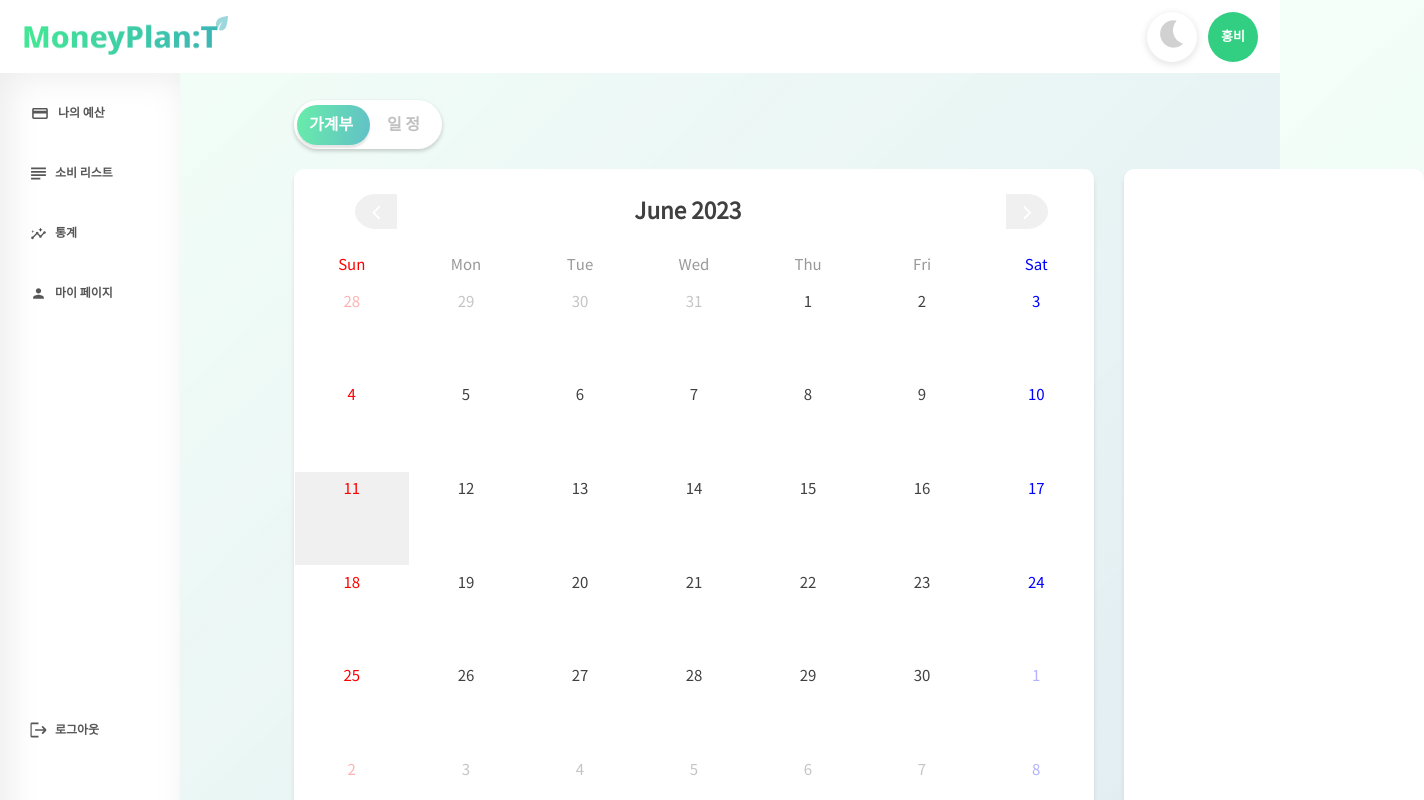
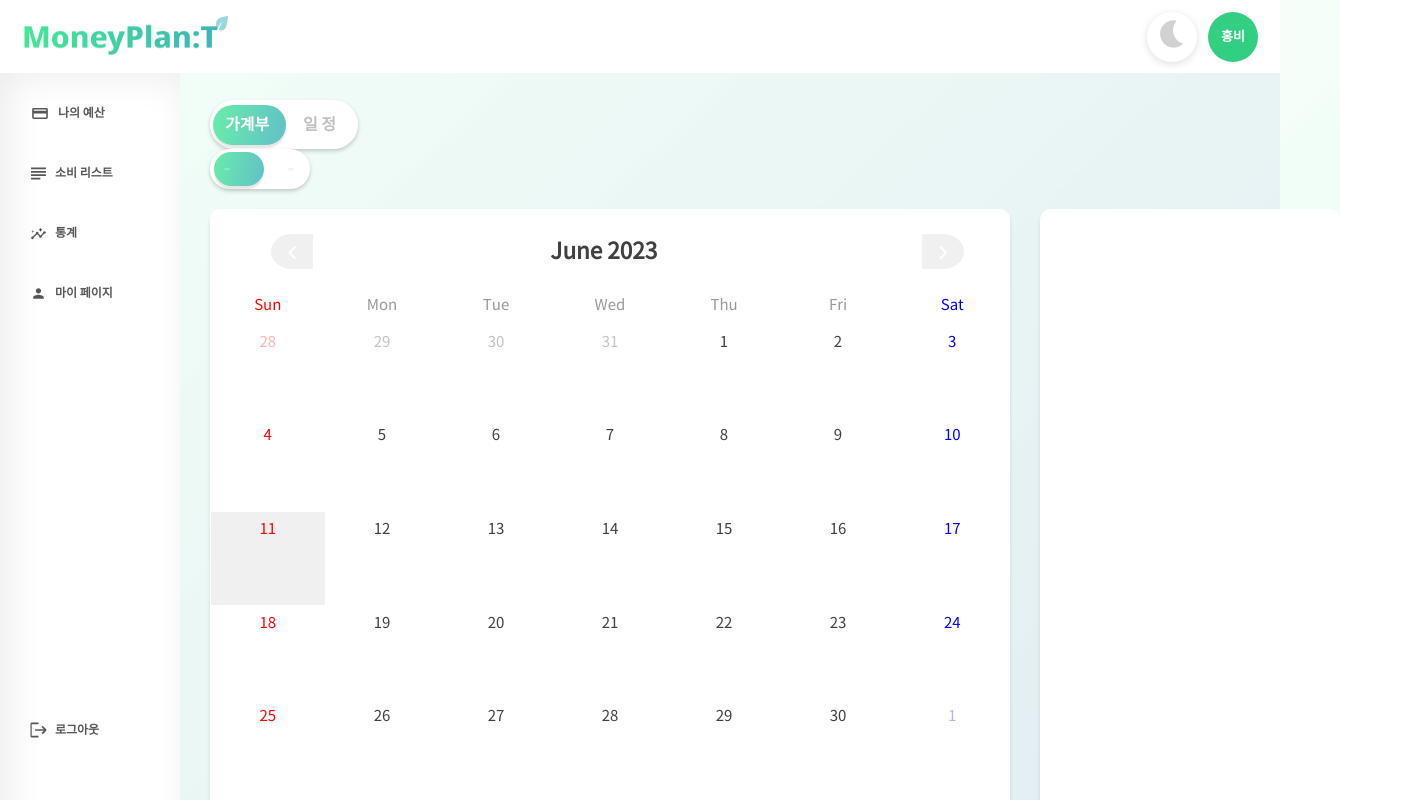
Before and after one commit to lamsasa/frontCheck, a React (Create React App) app: page / in a window 1280 px wide. Shown: the top 800 px of the page, 1424 px wide, since content can reach past the window. Built offline with nearby package versions, Linux system fonts and the light colour scheme; no server answers.

Commit message:
♻️ css 코드 위치 수정 & 🎨 토글버튼 사이즈 수정

```diff
--- a/src/components/Common/Box.jsx
+++ b/src/components/Common/Box.jsx
@@ -19,20 +19,24 @@ const BoxStyle = styled.div`
     padding: 20px;
     align-items: center;
   }
+
   .title {
     font-style: normal;
     font-weight: bolder;
     font-size: 18px;
   }
+
   .date {
     margin: 20px;
     font-style: normal;
     font-weight: bolder;
     font-size: 18px;
   }
+
   .total {
     text-align: right;
   }
+
   .totalMoney {
     font-size: 15px;
   }
--- a/src/components/Common/Container.jsx
+++ b/src/components/Common/Container.jsx
@@ -1,19 +1,19 @@
 import styled from "styled-components";
 import useViewport from "../../hooks/viewportHook";
-const Container = ({children}) => {
-    const { isMobile } = useViewport();
-        return <ContainerStyle isMobile={isMobile}>{children}</ContainerStyle>;
-    };
+const Container = ({ children }) => {
+  const { isMobile } = useViewport();
+  return <ContainerStyle isMobile={isMobile}>{children}</ContainerStyle>;
+};
 
 export default Container;
 
 const ContainerStyle = styled.div`
-    width:100%;
-    height:100%;
-    align-items: center;
-    justify-content: center;
-    vertical-align: center;
-    padding-left:${(props) => (props.isMobile ? '0px' : '180px')};
-    padding-top:100px;
-    padding-bottom:${(props) => (props.isMobile ? '50px' : '0px')};
-`
+  width: 100%;
+  height: 100%;
+
+  position: relative;
+
+  padding-left: ${(props) => (props.isMobile ? "0px" : "180px")};
+  padding-top: 100px;
+  padding-bottom: ${(props) => (props.isMobile ? "50px" : "0px")};
+`;
--- a/src/components/Common/SlideButton.jsx
+++ b/src/components/Common/SlideButton.jsx
@@ -4,45 +4,6 @@ import styled from "styled-components";
 import "slick-carousel/slick/slick.css";
 import "slick-carousel/slick/slick-theme.css";
 
-const BackBar = styled.div`
-  display: flex;
-  align-items: center;
-  justify-content: center;
-  width: 224px;
-  height: 49px;
-
-  background: ${({ theme }) => theme.bgColor};
-  box-shadow: 0px 3px 2px rgba(0, 0, 0, 0.1);
-  border-radius: 100px;
-  cursor: pointer;
-
-  margin-left: 411px;
-
-  @media (max-width: 768px) {
-    margin-left: 20%;
-  }
-`;
-
-const SlideIndexButton = styled.button`
-  color: #b7b7b7;
-  background: none;
-  border: none;
-  cursor: pointer;
-
-  width: 62px;
-  height: 40px;
-
-  &.active {
-    background: linear-gradient(
-      103.72deg,
-      rgba(66, 230, 149, 0.8) 10.74%,
-      rgba(59, 178, 184, 0.8) 85.3%
-    );
-    color: white;
-    box-shadow: 0px 3px 2px rgba(0, 0, 0, 0.1);
-    border-radius: 100px;
-  }
-`;
 
 const SlideButton = ({ slides, onSlideChange }) => {
   const [currentIndex, setCurrentIndex] = useState(0);
@@ -95,3 +56,44 @@ const SlideButton = ({ slides, onSlideChange }) => {
 };
 
 export default SlideButton;
+
+
+const BackBar = styled.div`
+  display: flex;
+  align-items: center;
+  justify-content: center;
+  width: 224px;
+  height: 49px;
+
+  background: ${({ theme }) => theme.bgColor};
+  box-shadow: 0px 3px 2px rgba(0, 0, 0, 0.1);
+  border-radius: 100px;
+  cursor: pointer;
+
+  margin-left: 411px;
+
+  @media (max-width: 768px) {
+    margin-left: 20%;
+  }
+`;
+
+const SlideIndexButton = styled.button`
+  color: #b7b7b7;
+  background: none;
+  border: none;
+  cursor: pointer;
+
+  width: 62px;
+  height: 40px;
+
+  &.active {
+    background: linear-gradient(
+      103.72deg,
+      rgba(66, 230, 149, 0.8) 10.74%,
+      rgba(59, 178, 184, 0.8) 85.3%
+    );
+    color: white;
+    box-shadow: 0px 3px 2px rgba(0, 0, 0, 0.1);
+    border-radius: 100px;
+  }
+`;
--- a/src/components/Common/ToggleButtonLarge.jsx
+++ b/src/components/Common/ToggleButtonLarge.jsx
@@ -1,5 +1,29 @@
 import React from "react";
 import styled from "styled-components";
+
+
+const ToggleButtonLarge = ({ offText, onText, isOn, handleToggle }) => {
+  return (
+    <>
+      <SwitchInput
+        id="toggle_large"
+        type="checkbox"
+        checked={isOn}
+        onChange={handleToggle}
+      />
+      <SwitchLabel htmlFor="toggle_large">
+        <OnButton />
+        <TextContainer>
+          <OffText>{offText}</OffText>
+          <OnText>{onText}</OnText>
+        </TextContainer>
+      </SwitchLabel>
+    </>
+  );
+};
+
+export default ToggleButtonLarge;
+
 
 const SwitchInput = styled.input`
   position: absolute;
@@ -90,25 +114,3 @@ const OnText = styled.span`
     color: #ffffff;
   }
 `;
-
-const ToggleButtonLarge = ({ offText, onText, isOn, handleToggle }) => {
-  return (
-    <>
-      <SwitchInput
-        id="toggle_large"
-        type="checkbox"
-        checked={isOn}
-        onChange={handleToggle}
-      />
-      <SwitchLabel htmlFor="toggle_large">
-        <OnButton />
-        <TextContainer>
-          <OffText>{offText}</OffText>
-          <OnText>{onText}</OnText>
-        </TextContainer>
-      </SwitchLabel>
-    </>
-  );
-};
-
-export default ToggleButtonLarge;
--- a/src/components/Common/ToggleButtonSmall.jsx
+++ b/src/components/Common/ToggleButtonSmall.jsx
@@ -1,5 +1,26 @@
 import React from "react";
 import styled from "styled-components";
+
+const ToggleButtonSmall = ({ offText, onText }) => {
+  return (
+    <>
+      <SwitchInput id="toggle_small" type="checkbox" />
+      {/* width, height 설정 가능 */}
+      <SwitchLabel htmlFor="toggle_small">
+        {/* width, height 설정 가능 */}
+        <OnButton />
+        <TextContainer>
+          {/* margin으로 margin-left 설정 가능 */}
+          <OffText>{offText}</OffText>
+          {/* margin으로 margin-right 설정 가능 */}
+          <OnText>{onText}</OnText>
+        </TextContainer>
+      </SwitchLabel>
+    </>
+  );
+};
+
+export default ToggleButtonSmall;
 
 const SwitchInput = styled.input`
   position: absolute;
@@ -14,8 +35,8 @@ const SwitchLabel = styled.label`
   position: relative;
 
   cursor: pointer;
-  width: 63px;
-  height: 24px;
+  width: 100px;
+  height: 40px;
   background: #fff;
   border-radius: 100px;
   transition: 0.2s;
@@ -28,10 +49,10 @@ const SwitchLabel = styled.label`
 
 const OnButton = styled.span`
   position: absolute;
-  left: 3px;
+  left: 3.5px;
   display: inline-block;
-  width: 28px;
-  height: 20px;
+  width: 50px;
+  height: 34px;
   transition: 0.2s;
   background: linear-gradient(
     100deg,
@@ -63,12 +84,12 @@ const TextContainer = styled.div`
 
 const OffText = styled.span`
   font-weight: 500;
-  font-size: 20px;
+  font-size: 2.2px;
   line-height: 19px;
   color: #ffffff;
   position: relative;
   z-index: 1;
-  margin-left: 5px;
+  margin-left: 14px;
 
   /* ON 버튼이 눌리면 text 색 변화 */
   ${SwitchInput}:checked + ${SwitchLabel} & {
@@ -78,36 +99,15 @@ const OffText = styled.span`
 
 const OnText = styled.span`
   font-weight: 500;
-  font-size: 20px;
+  font-size: 2.2px;
   line-height: 19px;
   color: rgba(192, 192, 192, 1);
   position: relative;
   z-index: 1;
-  margin-right: 7px;
+  margin-right: 17px;
 
   /* ON 버튼이 눌리면 text 색 변화 */
   ${SwitchInput}:checked + ${SwitchLabel} & {
     color: #ffffff;
   }
 `;
-
-const ToggleButtonSmall = ({ offText, onText }) => {
-  return (
-    <>
-      <SwitchInput id="toggle_small" type="checkbox" />
-      {/* width, height 설정 가능 */}
-      <SwitchLabel htmlFor="toggle_small">
-        {/* width, height 설정 가능 */}
-        <OnButton />
-        <TextContainer>
-          {/* margin으로 margin-left 설정 가능 */}
-          <OffText>{offText}</OffText>
-          {/* margin으로 margin-right 설정 가능 */}
-          <OnText>{onText}</OnText>
-        </TextContainer>
-      </SwitchLabel>
-    </>
-  );
-};
-
-export default ToggleButtonSmall;
--- a/src/components/MyBudget/BudgetCalendar.jsx
+++ b/src/components/MyBudget/BudgetCalendar.jsx
@@ -7,6 +7,7 @@ const BudgetCalendar = () => {
   const currentDate = new Date();
   const [year, setYear] = useState(currentDate.getFullYear());
   const [month, setMonth] = useState(currentDate.getMonth() + 1);
+
   // 버튼 클릭 시 다음 달로 값을 넘김
   const handleNextMonth = () => {
     if (month === 12) {
--- a/src/components/MyBudget/CategoryBar.jsx
+++ b/src/components/MyBudget/CategoryBar.jsx
@@ -21,6 +21,7 @@ const CategoryBar = ({ name, money, totalMoney }) => {
 };
 
 export default CategoryBar;
+
 
 const moveInAnimation = keyframes`
     0% {
--- a/src/components/calendar/MyCalendar.jsx
+++ b/src/components/calendar/MyCalendar.jsx
@@ -20,7 +20,7 @@ const CalendarContainer = styled.div`
     box-shadow: 0px 4px 4px rgba(0, 0, 0, 0.1);
 
     width: ${(props) => (props.isMobile ? "500px" : "800px")};
-    height: ${(props) => (props.isMobile ? "800px" : "auto")};
+    height: ${(props) => (props.isMobile ? "530px" : "auto")};
 
     background-color: ${({ theme }) => theme.bgColor};
     --fc-border-color: ${({ theme }) => theme.bgColor};
--- a/src/pages/MainHome/HomePage.jsx
+++ b/src/pages/MainHome/HomePage.jsx
@@ -5,45 +5,11 @@ import Header from "../../components/Common/Header";
 import Navbar from "../../components/Common/Navbar";
 import ToggleButtonLarge from "../../components/Common/ToggleButtonLarge";
 import useViewport from "../../hooks/viewportHook";
-import { Container } from "@mui/material";
-
-const HomeContainer = styled.div`
-  width: ${(props) => (props.isMobile ? "768px" : "100%")};
-  /* display: flex; */
-
-  /* flex-direction: ; */
-  /* flex-direction: column; */
-  /* align-items: center; */
-  /* justify-content: center; */
-  /* vertical-align: center; */
-`;
-
-const CalendarContainer = styled.div`
-  display: flex;
-  flex-direction: column;
-  padding: 100px;
-  padding-left: 230px;
-
-  .calendar {
-    display: flex;
-    flex-direction: row;
-  }
-
-  .calendar-tab {
-    margin-top: 20px;
-    margin-left: 30px;
-    width: 300px;
-    background-color: ${({ theme }) => theme.bgColor};
-    color: #999;
-    line-height: 1.125em;
-    border: 0px;
-    border-radius: 10px;
-    box-shadow: 0px 4px 4px rgba(0, 0, 0, 0.1);
-  }
-`;
+import Container from "../../components/Common/Container";
+import ToggleButtonSmall from "../../components/Common/ToggleButtonSmall";
 
 const Home = () => {
-  const { isMobile } = useViewport();
+  // const { isMobile } = useViewport();
 
   const [isOn, setIsOn] = useState(false);
 
@@ -59,6 +25,13 @@ const Home = () => {
       <Container>
         <CalendarContainer>
           <ToggleButtonLarge
+            onText="일 정"
+            offText="가계부"
+            isOn={isOn}
+            handleToggle={handleToggle}
+          />
+
+          <ToggleButtonSmall
             onText="일 정"
             offText="가계부"
             isOn={isOn}
@@ -83,3 +56,37 @@ const Home = () => {
 };
 
 export default Home;
+
+// const HomeContainer = styled.div`
+//   width: ${(props) => (props.isMobile ? "768px" : "100%")};
+//   /* display: flex; */
+
+//   /* flex-direction: ; */
+//   /* flex-direction: column; */
+//   /* align-items: center; */
+//   /* justify-content: center; */
+//   /* vertical-align: center; */
+// `;
+
+const CalendarContainer = styled.div`
+  display: flex;
+  flex-direction: column;
+  padding: 0 0 30px 30px;
+
+  .calendar {
+    display: flex;
+    flex-direction: row;
+  }
+
+  .calendar-tab {
+    margin-top: 20px;
+    margin-left: 30px;
+    width: 300px;
+    background-color: ${({ theme }) => theme.bgColor};
+    color: #999;
+    line-height: 1.125em;
+    border: 0px;
+    border-radius: 10px;
+    box-shadow: 0px 4px 4px rgba(0, 0, 0, 0.1);
+  }
+`;
--- a/src/pages/MypagePage.jsx
+++ b/src/pages/MypagePage.jsx
@@ -2,11 +2,29 @@ import React from "react";
 import styled from "styled-components";
 import Header from "../components/Common/Header";
 import Navbar from "../components/Common/Navbar";
+import Container from "../components/Common/Container";
 
-const Container = styled.div`
 
-    display: flex;
-    max-width: 100%;
+const Mypage = () => {
+  return (
+    <>
+      <Header />
+      <Navbar />
+      <Container>
+        <MypageStyle>
+          <div className="mypage-box"></div>
+        </MypageStyle>
+      </Container>
+    </>
+  );
+};
+
+export default Mypage;
+
+
+const MypageStyle = styled.div`
+  display: flex;
+  max-width: 100%;
 
   .mypage-box {
     width: 800px;
@@ -31,18 +49,3 @@ const Container = styled.div`
     }
   }
 `;
-
-const Mypage = () => {
-  return (
-    <>
-      <Header />
-      <Navbar />
-
-            <Container>
-                <div className="mypage-box"></div>
-            </Container>
-        </>
-    );
-};
-
-export default Mypage;
```
Also changed, not shown: src/components/Common/Header.jsx (+26 -25 lines).
